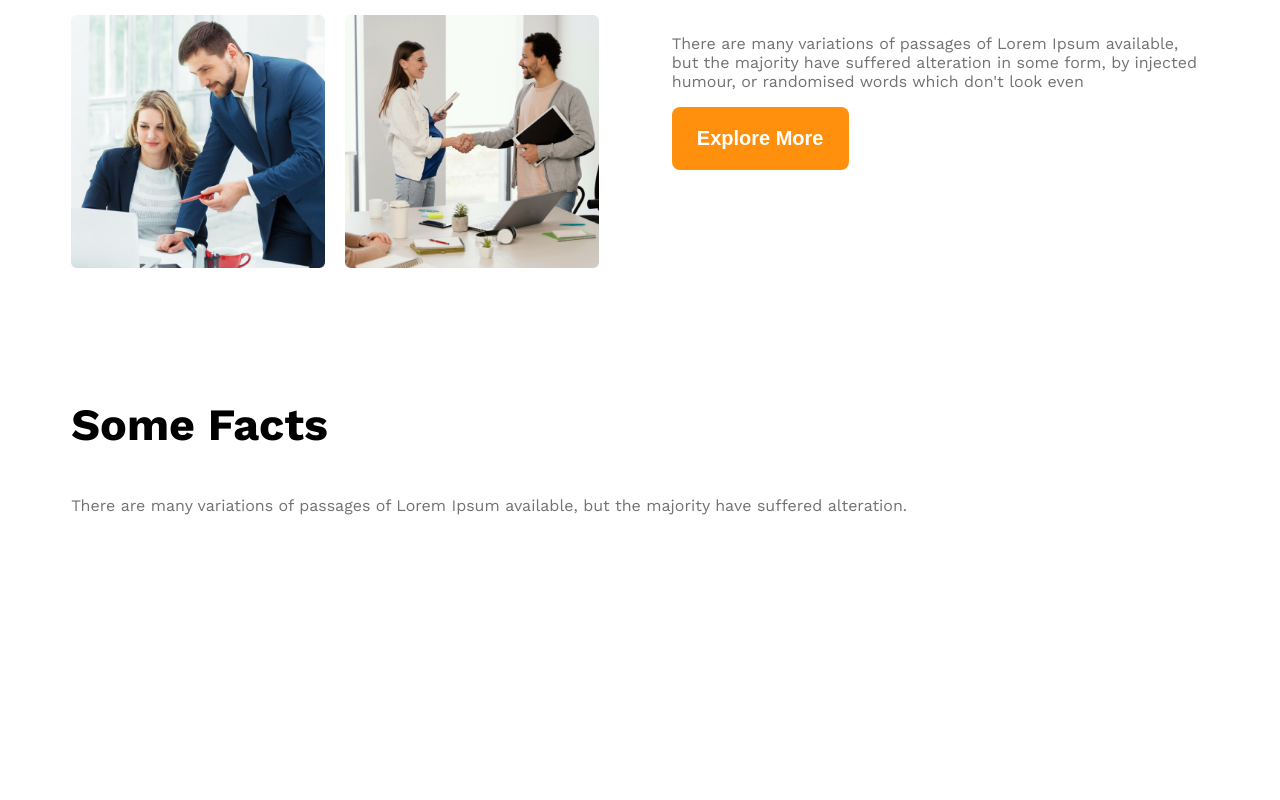
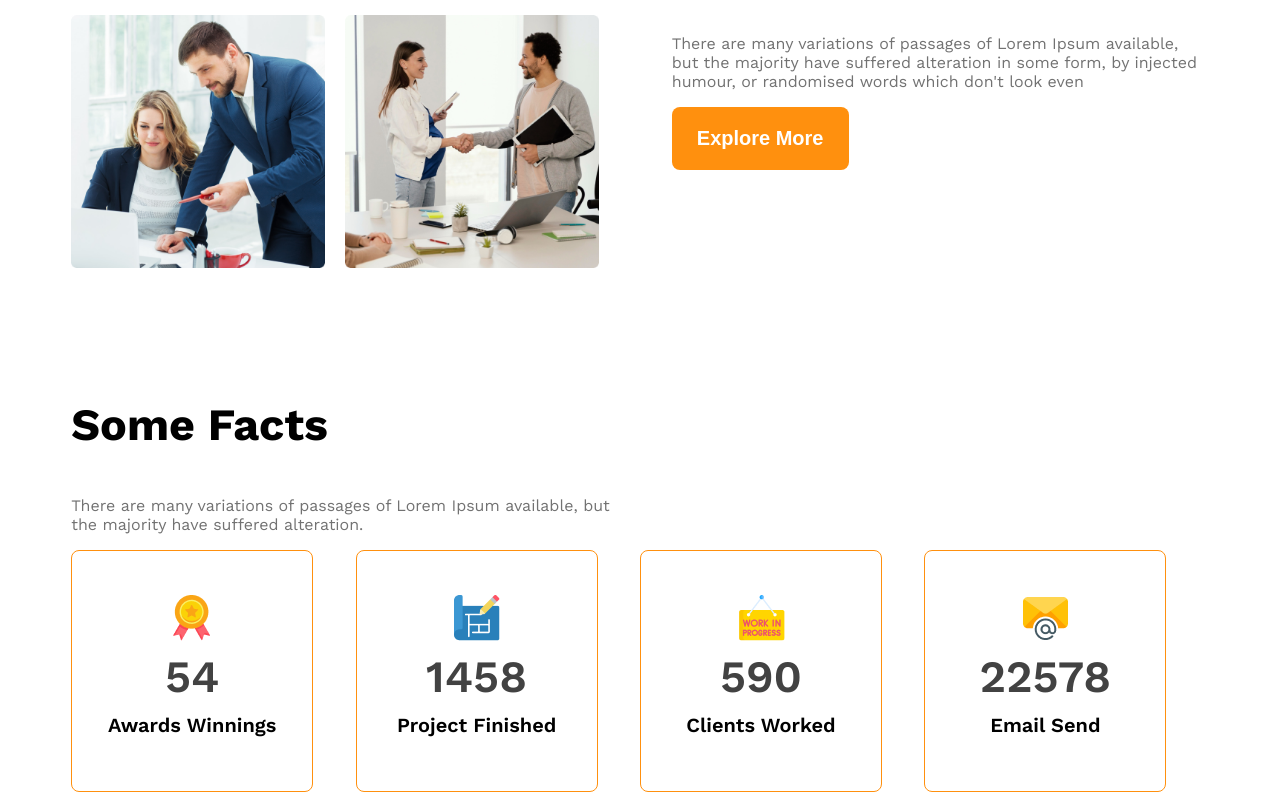
Before and after one commit to syedmehedi0003/Architects-web-3, a plain HTML site: page index.html in a window 1280 px wide. Shown: the part 1432-2232 px from the top of the page. Before the commit the page ends 2128 px from the top, so only its background shows below. Drawn offline with nearby package versions, Linux system fonts and the light colour scheme.

Commit message:
card design

```diff
--- a/architects.css
+++ b/architects.css
@@ -143,6 +143,39 @@ main > section{
     color: #FF900E;
 }
 
+/* some facts realted styles  */
+
+.fact-card{
+    border: 1px solid #FF900E;
+    border-radius: 8px;
+    width: 240px;
+    height: 240px;
+    text-align: center;
+    justify-content: center;
+    align-items: center;
+}
+
+.facts-container{
+    display: grid;
+    grid-template-columns: repeat(4, 1fr);
+}
+
+.fact-number{
+    font-size: 2.8rem;
+    font-weight: 600;
+    margin: 5px;
+}
+
+.fact-name{
+    font-size: 1.25rem;
+    font-weight: 600;
+    margin: 10px;
+}
+
+.fact-desc{
+    max-width: 540px;
+}
+
 /* Mobile device media query   */
 
 @media screen and (max-width: 576px) {
--- a/index.html
+++ b/index.html
@@ -64,31 +64,40 @@
 
         <section class="some-facts">
             <h3 class="section-tittle">Some Facts</h3>
-            <p class="text-light-gray">There are many variations of passages of Lorem Ipsum available, but the majority have suffered alteration.</p>
+            <p class="text-light-gray fact-desc">There are many variations of passages of Lorem Ipsum available, but the majority have suffered alteration.</p>
 
             <div class="facts-container">
                 <!-- .fact*4>img.fact-icon+h3.fact-number+h5.fact-name -->
 
-                <div class="fact">
-                    <img src="" alt="" class="fact-icon">
-                    <h3 class="fact-number"></h3>
-                    <h5 class="fact-name"></h5>
+                <div class="fact-card display-flex">
+                    <div class="">
+                        <img src="images/icons/ribon.png" alt="" class="fact-icon">
+                        <h3 class="fact-number text-gray">54</h3>
+                        <h5 class="fact-name">Awards Winnings</h5>
+                    </div>
                 </div>
-                <div class="fact">
-                    <img src="" alt="" class="fact-icon">
-                    <h3 class="fact-number"></h3>
-                    <h5 class="fact-name"></h5>
+                <div class="fact-card display-flex">
+                    <div>
+                        <img src="images/icons/projects.png" alt="" class="fact-icon">
+                        <h3 class="fact-number text-gray">1458</h3>
+                        <h5 class="fact-name">Project Finished</h5>
+                    </div>
                 </div>
-                <div class="fact">
-                    <img src="" alt="" class="fact-icon">
-                    <h3 class="fact-number"></h3>
-                    <h5 class="fact-name"></h5>
+                <div class="fact-card display-flex">
+                    <div>
+                        <img src="images/icons/customers.png" alt="" class="fact-icon">
+                        <h3 class="fact-number text-gray">590</h3>
+                        <h5 class="fact-name">Clients Worked</h5>
+                    </div>
                 </div>
-                <div class="fact">
-                    <img src="" alt="" class="fact-icon">
-                    <h3 class="fact-number"></h3>
-                    <h5 class="fact-name"></h5>
+                <div class="fact-card display-flex">
+                    <div>
+                        <img src="images/icons/email.png" alt="" class="fact-icon">
+                        <h3 class="fact-number text-gray">22578</h3>
+                        <h5 class="fact-name">Email Send</h5>
+                    </div>
                 </div>
+
             </div>
         </section>
     </main>
```
